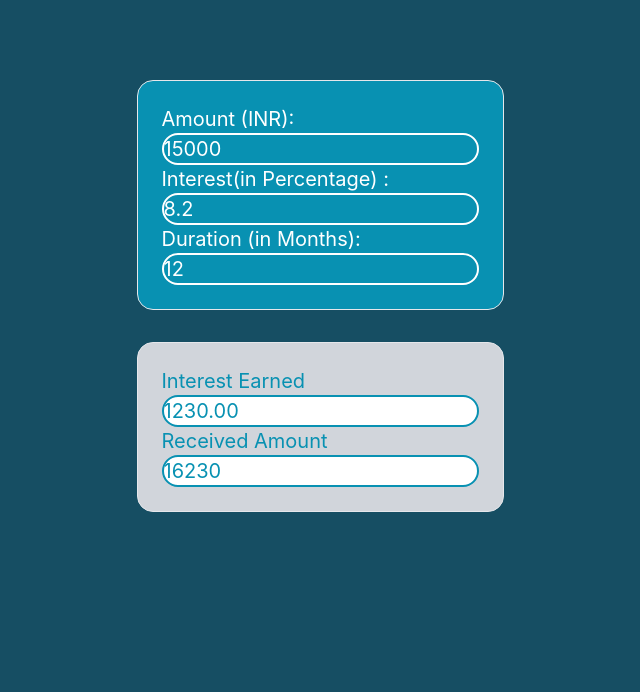
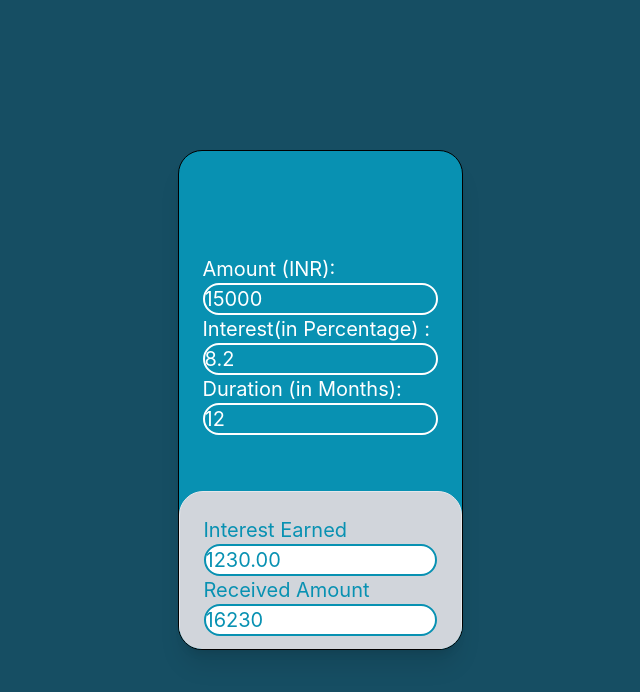
Before and after one commit to Mathurvaibhav29/Basic_Projects, a React (Create React App) app: page / in a window 1280 px wide. Shown: the top 692 px of the page, without its empty margins (320-960 px from the left). Built offline with nearby package versions, Linux system fonts and the light colour scheme.

Commit message:
Re-using of Tailwind components

```diff
--- a/src/App.js
+++ b/src/App.js
@@ -2,6 +2,7 @@ import { useState } from "react";
 import "./App.css";
 import UserInput from "./components/UserInput";
 import Calculation from "./components/Calculation";
+const labelClass="flex flex-col";
 
 function App() {
   const [enteredValue, setEnteredValue] = useState({
@@ -18,10 +19,14 @@ function App() {
   }
   return (
     <>
-      <div className="bg-cyan-900 min-h-screen">
-        <div className=" grid justify-center items-center">
-          <UserInput handleChange={handleChange} enteredValue={enteredValue} />
-          <Calculation enteredValue={enteredValue} />
+      <div className="bg-cyan-900 min-h-screen flex justify-center items-center">
+        {/* Mobile-like box container */}
+        <div
+          className="bg-cyan-600 shadow-xl rounded-3xl overflow-hidden border border-black "
+          style={{ width: "285px", height: "500px" }}
+        >
+          <UserInput handleChange={handleChange} enteredValue={enteredValue} labelClass={labelClass}/>
+          <Calculation enteredValue={enteredValue} labelClass={labelClass} />
         </div>
       </div>
     </>
--- a/src/components/Calculation.jsx
+++ b/src/components/Calculation.jsx
@@ -1,28 +1,28 @@
 import React from "react";
-function Calculation({ enteredValue }) {
+function Calculation({ enteredValue ,labelClass}) {
   let Amount = enteredValue.Amount;
   let Interest = enteredValue.Interest;
   let Duration = enteredValue.Duration;
   let durationYears = Duration / 12;
   let receivedInterest = ((Amount * Interest * durationYears) / 100).toFixed(2);
   let receivedAmount = parseFloat(Amount) + parseFloat(receivedInterest);
-
+  const inputStyle="border-2 border-cyan-600 rounded-full";
   return (
     <>
-      <div className="bg-gray-300 p-6 text-xl text-cyan-600 mt-8 border rounded-2xl">
-        <label className="flex flex-col  ">
+      <div className="bg-gray-300 p-6 text-xl text-cyan-600 mt-8 border rounded-3xl">
+        <label className={labelClass}>
           Interest Earned
           <input
-            className="border-2 border-cyan-600 rounded-full"
+            className={inputStyle}
             name="receivedInterest"
             type="number"
             value={receivedInterest}
           />
         </label>
-        <label className="flex flex-col">
+        <label className={labelClass}>
           Received Amount
           <input
-            className="border-2 border-cyan-600 rounded-full"
+            className={inputStyle}
             name="receivedAmount"
             type="number"
             value={receivedAmount}
--- a/src/components/UserInput.jsx
+++ b/src/components/UserInput.jsx
@@ -1,31 +1,32 @@
-function UserInput({ handleChange, enteredValue }) {
+function UserInput({ handleChange, enteredValue,labelClass }) {
+  const inputStyle="bg-cyan-600 border-2 rounded-full border-white"
   return (
     <>
-      <div className="bg-cyan-600 p-6 text-xl text-white mt-20 border rounded-2xl">
-        <label className="flex flex-col">
+      <div className="bg-cyan-600 p-6 text-xl text-white mt-20 ">
+        <label className={labelClass}>
           Amount (INR):
           <input
-            className="bg-cyan-600 border-2 rounded-full border-white"
+            className={inputStyle}
             name="Amount"
             type="number"
             value={enteredValue.Amount}
             onChange={(event) => handleChange(event)}
           />
         </label>
-        <label className="flex flex-col">
+        <label className={labelClass}>
           Interest(in Percentage) :
           <input
-            className="bg-cyan-600 border-2 rounded-full border-white "
+            className={inputStyle}
             name="Interest"
             type="number"
             value={enteredValue.Interest}
             onChange={(event) => handleChange(event)}
           />
         </label>
-        <label className="flex flex-col">
+        <label className={labelClass}>
           Duration (in Months):
           <input
-            className="bg-cyan-600 border-2 rounded-full border-white "
+            className={inputStyle}
             name="Duration"
             type="number"
             value={enteredValue.Duration}
```
